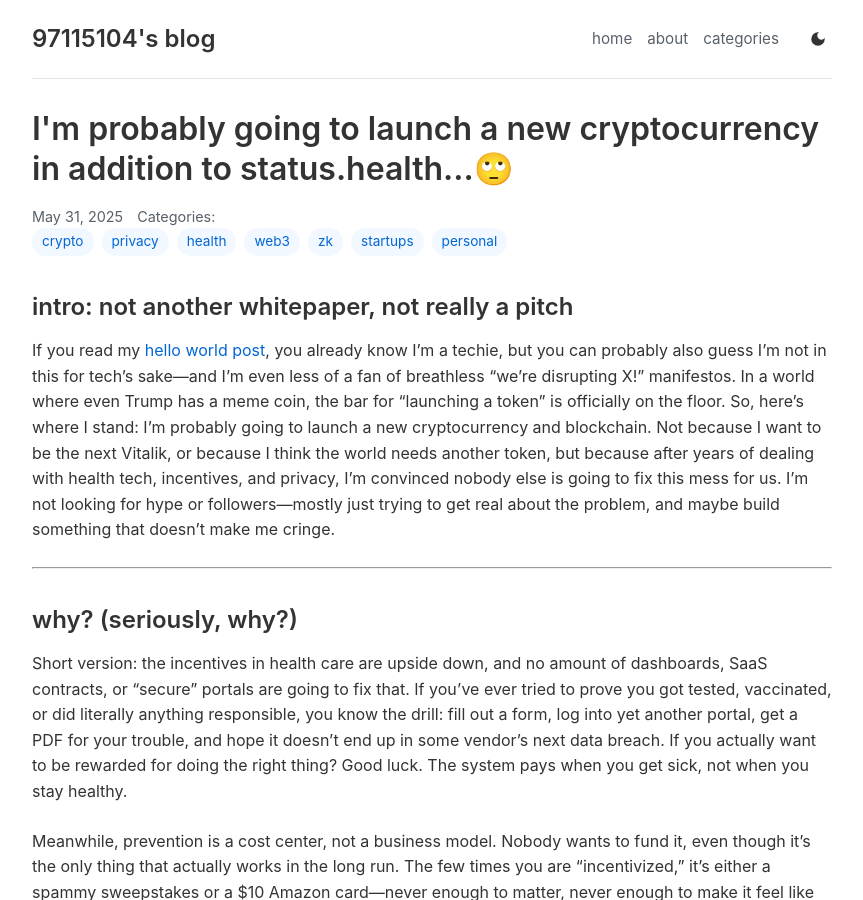
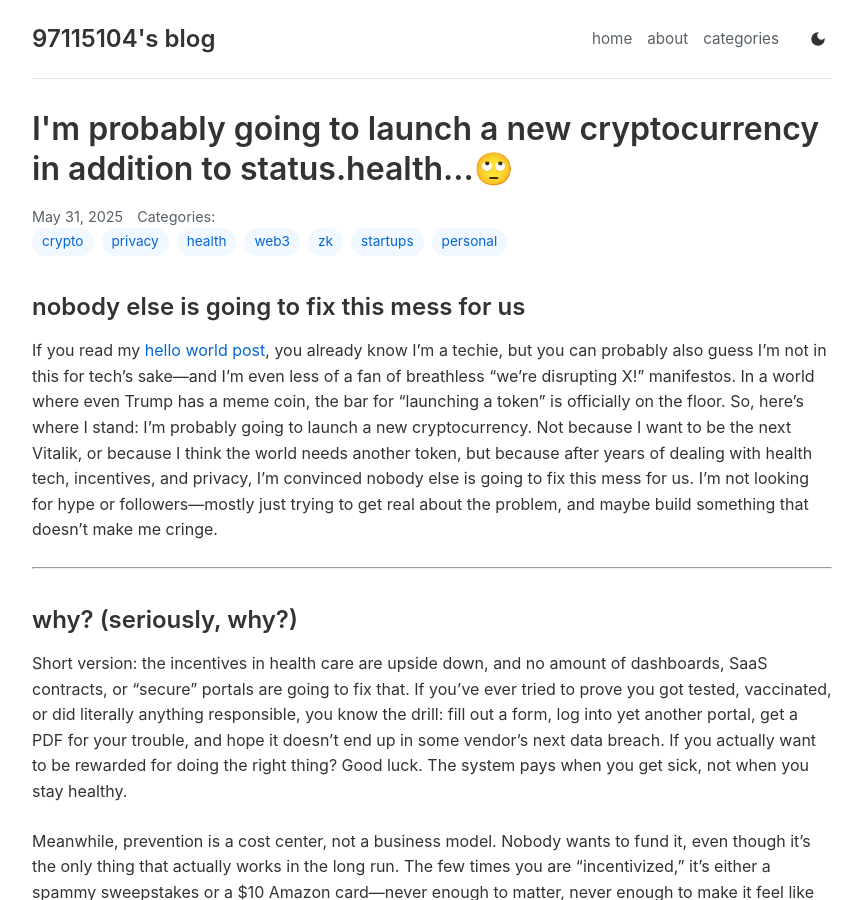
Before and after one commit to 97115104/blog, a Jekyll site: the page built from _posts/2025-05-31-The-$HEALTH-Token.md, in a window 1280 px wide and 900 px high. Shown: the whole window, without its empty margins (208-1071 px from the left). Built offline with Jekyll 4.4.1, drawn with Linux system fonts in a browser that asks for light colours.

Commit message:
fix main intro

```diff
--- a/_posts/2025-05-31-The-$HEALTH-Token.md
+++ b/_posts/2025-05-31-The-$HEALTH-Token.md
@@ -6,9 +6,9 @@ categories: [crypto, privacy, health, web3, zk, startups, personal]
 attribution: human
 ---
 
-## intro: not another whitepaper, not really a pitch
+## nobody else is going to fix this mess for us
 
-If you read my [hello world post](https://97115104.com/2025/05/13/hello-world/), you already know I’m a techie, but you can probably also guess I’m not in this for tech’s sake—and I’m even less of a fan of breathless “we’re disrupting X!” manifestos. In a world where even Trump has a meme coin, the bar for “launching a token” is officially on the floor. So, here’s where I stand: I’m probably going to launch a new cryptocurrency and blockchain. Not because I want to be the next Vitalik, or because I think the world needs another token, but because after years of dealing with health tech, incentives, and privacy, I’m convinced nobody else is going to fix this mess for us. I’m not looking for hype or followers—mostly just trying to get real about the problem, and maybe build something that doesn’t make me cringe.
+If you read my [hello world post](https://97115104.com/2025/05/13/hello-world/), you already know I’m a techie, but you can probably also guess I’m not in this for tech’s sake—and I’m even less of a fan of breathless “we’re disrupting X!” manifestos. In a world where even Trump has a meme coin, the bar for “launching a token” is officially on the floor. So, here’s where I stand: I’m probably going to launch a new cryptocurrency. Not because I want to be the next Vitalik, or because I think the world needs another token, but because after years of dealing with health tech, incentives, and privacy, I’m convinced nobody else is going to fix this mess for us. I’m not looking for hype or followers—mostly just trying to get real about the problem, and maybe build something that doesn’t make me cringe.
 
 ---
 
```
